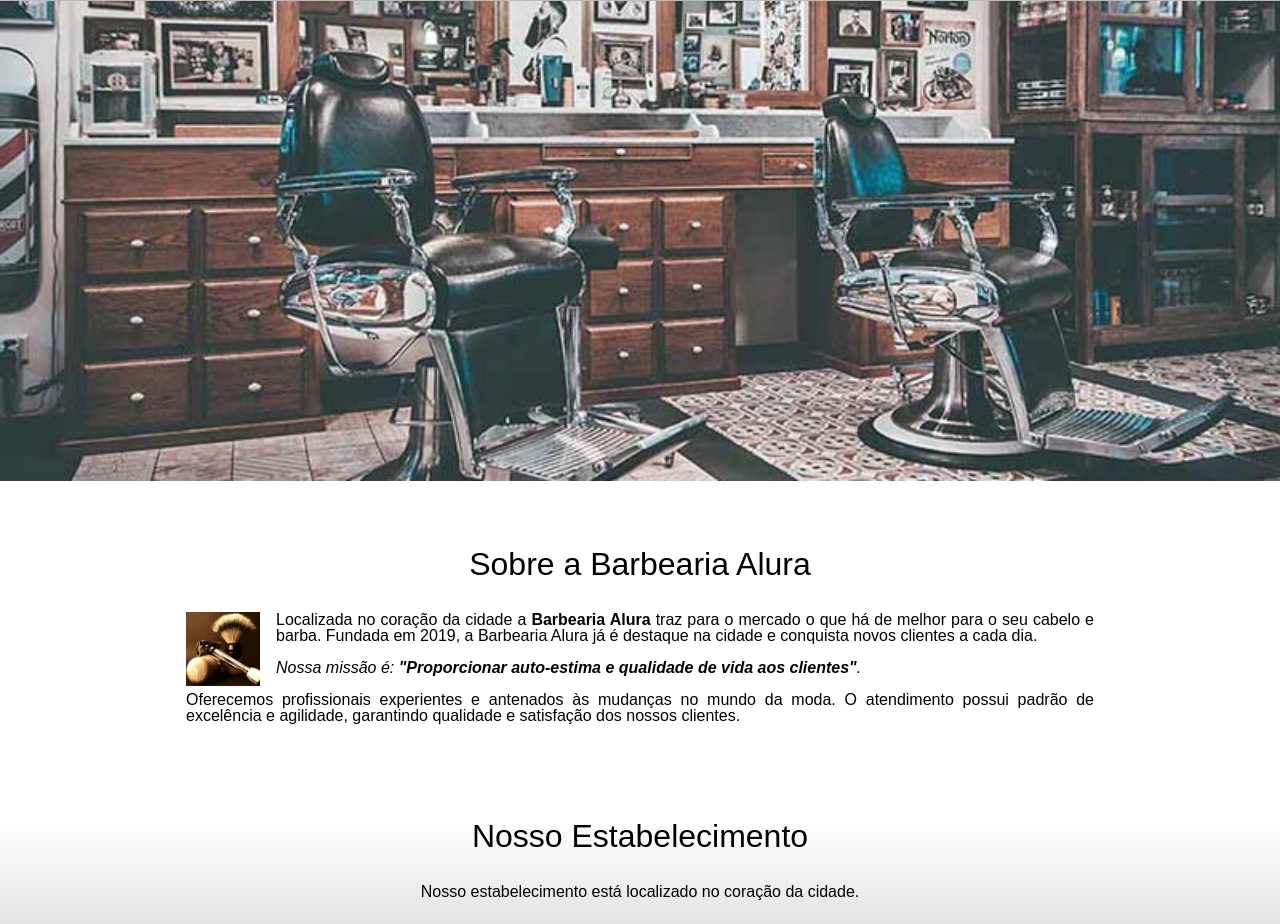
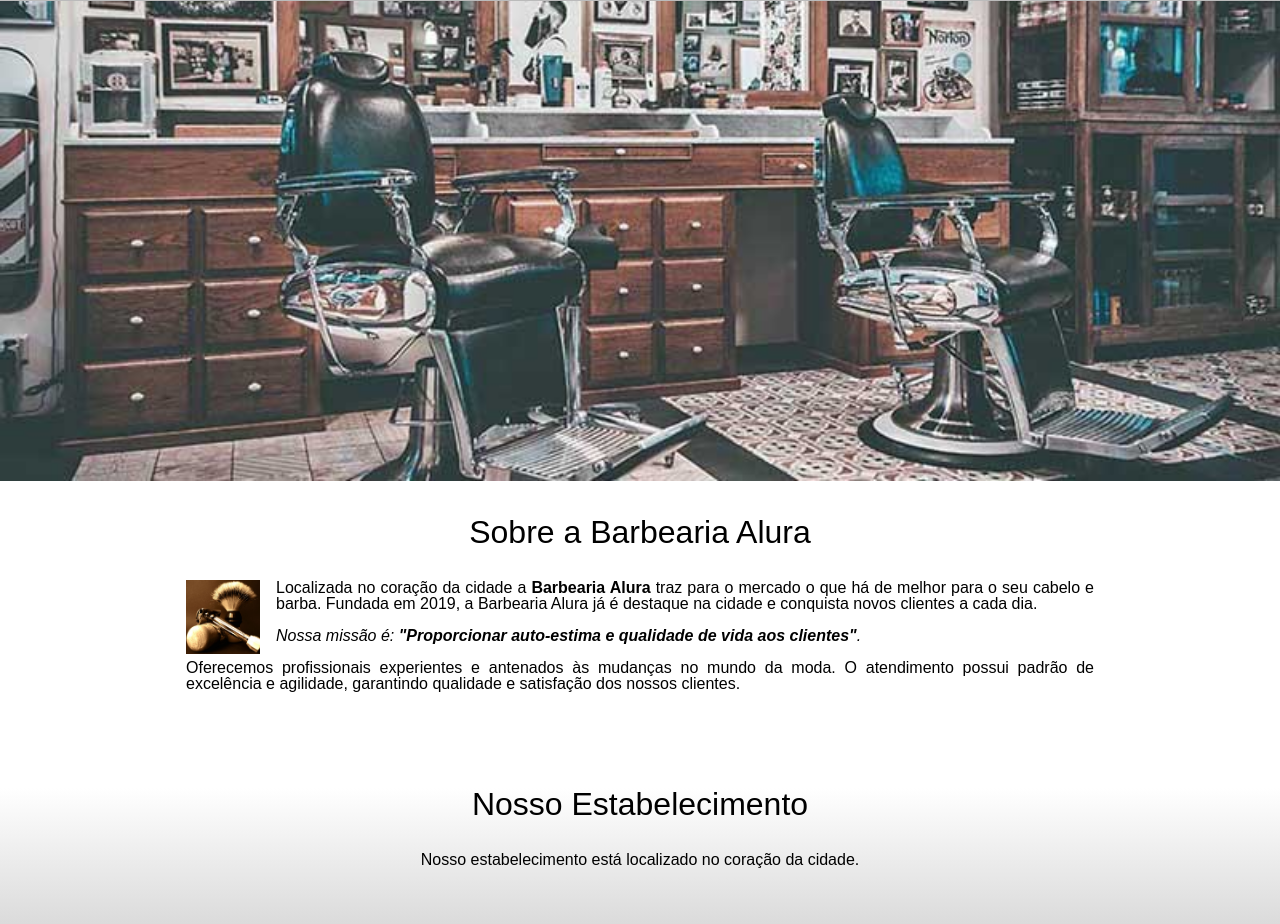
Before and after one commit to Guuustavoo/Barbearia-Alura, a plain HTML site: page index.html in a window 1280 px wide. Shown: the part 292-1216 px from the top of the page. Drawn offline with Linux system fonts and the light colour scheme; grey boxes are pictures that could not be loaded.

Commit message:
Update style.css

```diff
--- a/style.css
+++ b/style.css
@@ -49,12 +49,11 @@ nav a:hover {
 
 .principal {
 	width: 940px;
-	margin: 1em auto;
+	margin: 0 auto;
 	color: rgba(0,0,0,1);
 }
 
 .principal h3 {
-	padding: 1em 0 0 0;
 	text-align: center;
 	font-size: 2em;
 	margin: 1em;
```
